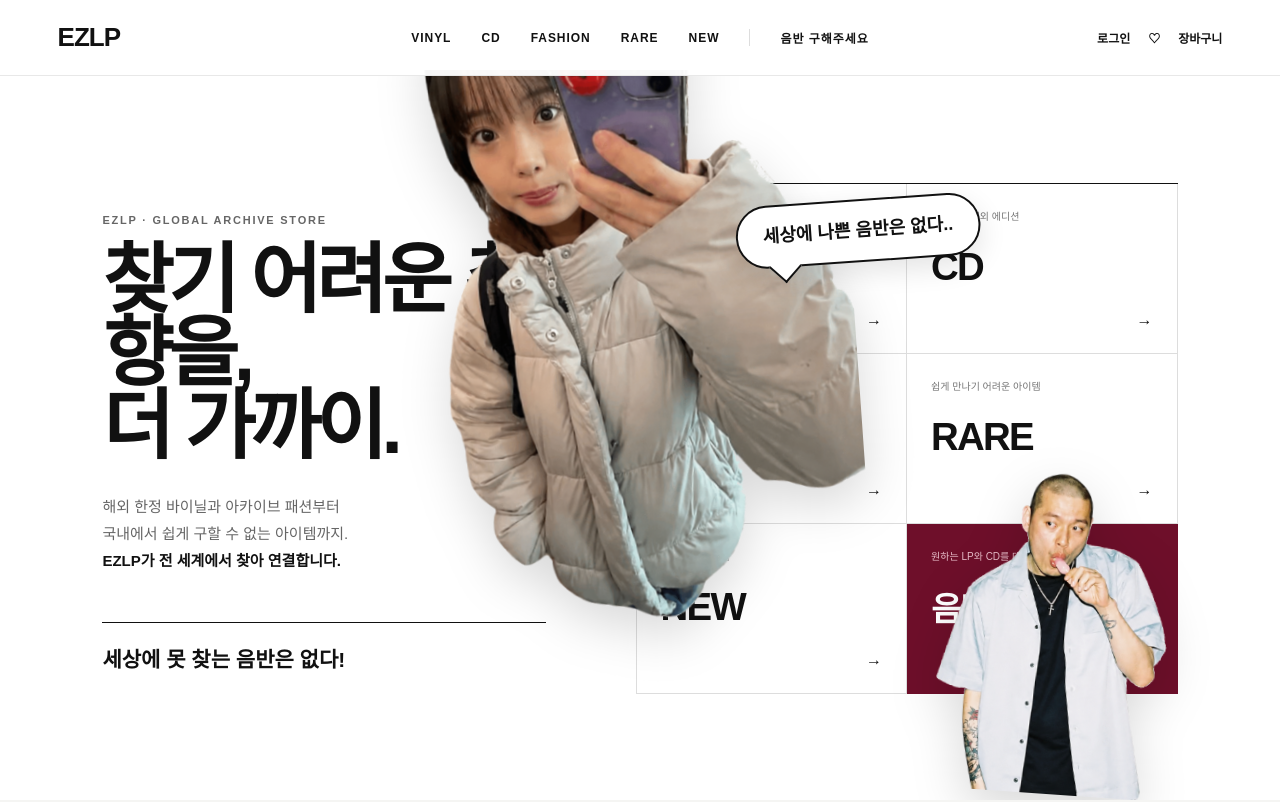
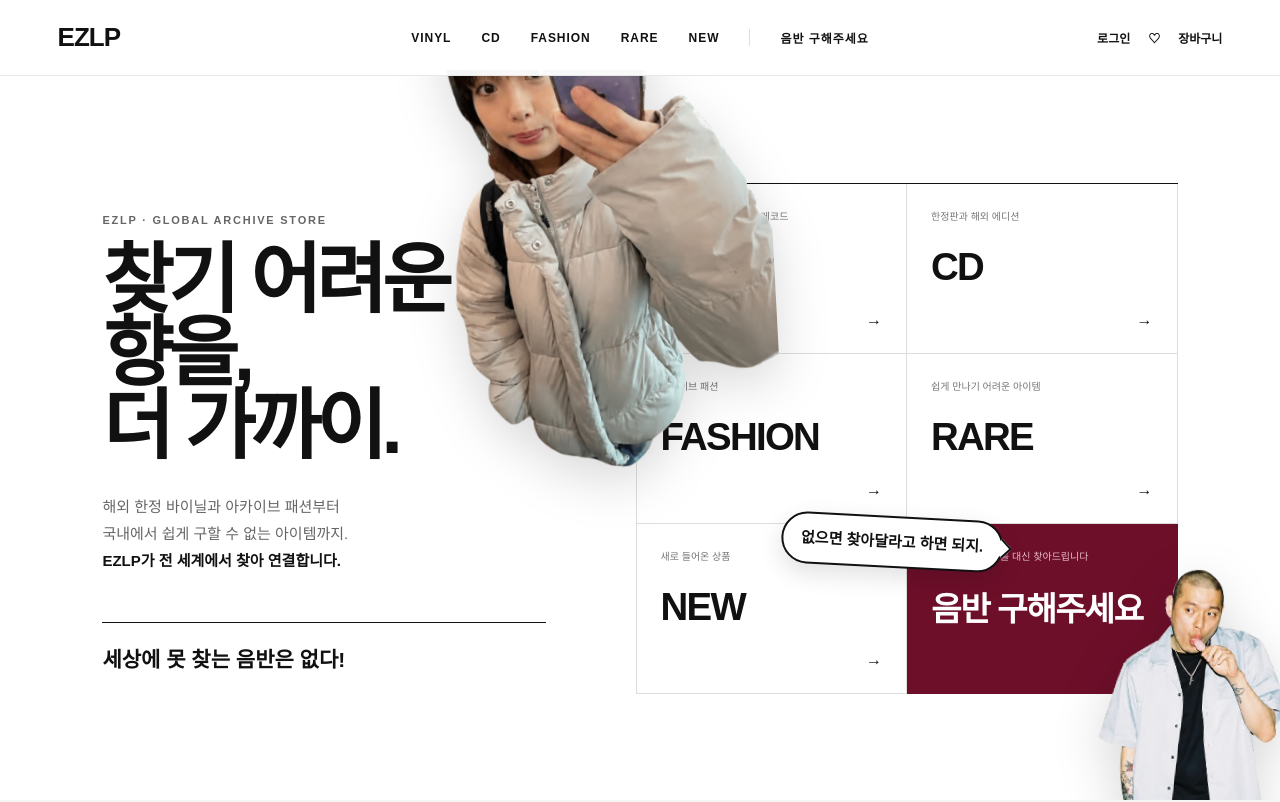
Before and after one commit to vintmopn/EZLP, a Next.js app: page / in a window 1280 px wide. Shown: the top 802 px of the page. Built offline with nearby package versions, Linux system fonts and the light colour scheme; no server answers.

Commit message:
Avoid homepage overlaps and attach bubbles

```diff
--- a/components/FunnyPeople.tsx
+++ b/components/FunnyPeople.tsx
@@ -1,6 +1,12 @@
 "use client";
 
 import { useEffect, useState } from "react";
+
+type Bubble = {
+  text: string;
+  side: "left" | "right";
+  y?: number;
+};
 
 type Person = {
   src: string;
@@ -8,115 +14,122 @@ type Person = {
   top: string;
   size: number;
   rotate: number;
+  bubble?: Bubble;
 };
 
 type Stage = {
   people: Person[];
-  bubble?: {
-    text: string;
-    left: string;
-    top: string;
-    rotate: number;
-  };
 };
 
 const stages: Stage[] = [
-  // 1 — 첫 화면
+  // 1. 첫 화면
   {
     people: [
       {
         src: "/people/01.png",
-        left: "47%",
-        top: "31%",
-        size: 500,
-        rotate: -4,
+        left: "45%",
+        top: "19%",
+        size: 390,
+        rotate: -3,
+        bubble: {
+          text: "세상에 나쁜 음반은 없다..",
+          side: "right",
+          y: 18,
+        },
       },
       {
         src: "/people/02.png",
-        left: "82%",
-        top: "72%",
-        size: 430,
-        rotate: 4,
+        left: "93%",
+        top: "82%",
+        size: 350,
+        rotate: 3,
+        bubble: {
+          text: "없으면 찾아달라고 하면 되지.",
+          side: "left",
+          y: 24,
+        },
       },
     ],
-    bubble: {
-      text: "세상에 나쁜 음반은 없다..",
-      left: "67%",
-      top: "22%",
-      rotate: -4,
-    },
   },
 
-  // 2 — 색깔로 찾아내기
+  // 2. 색깔로 찾아내기
   {
     people: [
       {
         src: "/people/03.png",
-        left: "41%",
-        top: "24%",
-        size: 500,
+        left: "39%",
+        top: "22%",
+        size: 390,
         rotate: -3,
+        bubble: {
+          text: "이 색이었는데… 무슨 앨범이더라?",
+          side: "left",
+          y: 15,
+        },
       },
       {
         src: "/people/04.png",
-        left: "41%",
-        top: "79%",
-        size: 470,
-        rotate: 4,
+        left: "35%",
+        top: "80%",
+        size: 370,
+        rotate: 3,
+        bubble: {
+          text: "색만 기억나도 찾을 수 있지.",
+          side: "right",
+          y: 30,
+        },
       },
     ],
-    bubble: {
-      text: "이 색이었는데… 무슨 앨범이더라?",
-      left: "68%",
-      top: "76%",
-      rotate: 3,
-    },
   },
 
-  // 3
+  // 3. 다음 섹션
   {
     people: [
       {
         src: "/people/05.png",
-        left: "17%",
-        top: "25%",
-        size: 430,
-        rotate: -5,
+        left: "14%",
+        top: "24%",
+        size: 370,
+        rotate: -3,
+        bubble: {
+          text: "이건 좀 탐난다.",
+          side: "right",
+          y: 20,
+        },
       },
       {
         src: "/people/06.png",
-        left: "82%",
-        top: "73%",
-        size: 440,
-        rotate: 4,
+        left: "91%",
+        top: "77%",
+        size: 350,
+        rotate: 3,
       },
     ],
   },
 
-  // 4
+  // 4. EXPLORE 근처
   {
     people: [
       {
         src: "/people/07.png",
-        left: "70%",
-        top: "32%",
-        size: 520,
+        left: "18%",
+        top: "76%",
+        size: 400,
         rotate: -3,
       },
       {
         src: "/people/08.png",
-        left: "87%",
-        top: "76%",
-        size: 470,
-        rotate: 4,
+        left: "88%",
+        top: "22%",
+        size: 370,
+        rotate: 3,
+        bubble: {
+          text: "LP도 취향대로.",
+          side: "left",
+          y: 25,
+        },
       },
     ],
-    bubble: {
-      text: "없으면 EZLP가 찾아주면 되지.",
-      left: "48%",
-      top: "67%",
-      rotate: -3,
-    },
   },
 
   // 5
@@ -124,53 +137,107 @@ const stages: Stage[] = [
     people: [
       {
         src: "/people/09.png",
-        left: "21%",
-        top: "30%",
-        size: 460,
-        rotate: -4,
+        left: "14%",
+        top: "22%",
+        size: 370,
+        rotate: -3,
+        bubble: {
+          text: "못 찾겠으면 EZLP.",
+          side: "right",
+          y: 18,
+        },
       },
       {
         src: "/people/10.png",
-        left: "77%",
-        top: "70%",
-        size: 500,
-        rotate: 4,
+        left: "90%",
+        top: "78%",
+        size: 380,
+        rotate: 3,
       },
     ],
   },
 
-  // 6 — 마지막
+  // 6. 마지막
   {
     people: [
       {
         src: "/people/11.png",
-        left: "73%",
-        top: "30%",
-        size: 470,
-        rotate: -4,
+        left: "16%",
+        top: "78%",
+        size: 370,
+        rotate: -3,
       },
       {
         src: "/people/12.png",
-        left: "27%",
-        top: "73%",
-        size: 480,
-        rotate: 4,
+        left: "87%",
+        top: "23%",
+        size: 380,
+        rotate: 3,
+        bubble: {
+          text: "결국 찾았네.",
+          side: "left",
+          y: 20,
+        },
       },
     ],
-    bubble: {
-      text: "결국 찾았네.",
-      left: "54%",
-      top: "34%",
-      rotate: 3,
-    },
   },
 ];
+
+function PersonBubble({ bubble }: { bubble: Bubble }) {
+  const right = bubble.side === "right";
+
+  return (
+    <div
+      style={{
+        position: "absolute",
+        top: bubble.y ?? 20,
+        ...(right
+          ? { left: "calc(100% + 18px)" }
+          : { right: "calc(100% + 18px)" }),
+        padding: "14px 18px",
+        background: "#fff",
+        color: "#111",
+        border: "2px solid #111",
+        borderRadius: "999px",
+        fontSize: 15,
+        fontWeight: 800,
+        lineHeight: 1.3,
+        whiteSpace: "nowrap",
+        boxShadow: "0 9px 24px rgba(0,0,0,.12)",
+      }}
+    >
+      {bubble.text}
+
+      <span
+        style={{
+          position: "absolute",
+          top: 18,
+          width: 14,
+          height: 14,
+          background: "#fff",
+          transform: "rotate(45deg)",
+          ...(right
+            ? {
+                left: -8,
+                borderLeft: "2px solid #111",
+                borderBottom: "2px solid #111",
+              }
+            : {
+                right: -8,
+                borderRight: "2px solid #111",
+                borderTop: "2px solid #111",
+              }),
+        }}
+      />
+    </div>
+  );
+}
 
 export default function FunnyPeople() {
   const [stage, setStage] = useState(0);
 
   useEffect(() => {
-    const updateStage = () => {
+    const update = () => {
       const maxScroll =
         document.documentElement.scrollHeight - window.innerHeight;
 
@@ -180,127 +247,76 @@ export default function FunnyPeople() {
       }
 
       const progress = Math.min(
-        1,
+        0.999,
         Math.max(0, window.scrollY / maxScroll)
       );
 
-      const nextStage = Math.min(
-        stages.length - 1,
-        Math.floor(progress * stages.length)
-      );
-
-      setStage(nextStage);
+      setStage(Math.floor(progress * stages.length));
     };
 
-    updateStage();
+    update();
 
-    window.addEventListener("scroll", updateStage, { passive: true });
-    window.addEventListener("resize", updateStage);
+    window.addEventListener("scroll", update, { passive: true });
+    window.addEventListener("resize", update);
 
     return () => {
-      window.removeEventListener("scroll", updateStage);
-      window.removeEventListener("resize", updateStage);
+      window.removeEventListener("scroll", update);
+      window.removeEventListener("resize", update);
     };
   }, []);
 
-  const current = stages[stage];
-
   return (
-    <>
-      <div className="ezlp-floating-people" key={stage}>
-        {current.people.map((person) => (
+    <div
+      key={stage}
+      style={{
+        position: "fixed",
+        top: 70,
+        right: 0,
+        bottom: 0,
+        left: 0,
+        zIndex: 2,
+        pointerEvents: "none",
+        overflow: "hidden",
+        animation: "ezlpFade .28s ease",
+      }}
+    >
+      {stages[stage].people.map((person) => (
+        <div
+          key={person.src}
+          style={{
+            position: "absolute",
+            top: person.top,
+            left: person.left,
+            width: person.size,
+            transform: `translate(-50%, -50%) rotate(${person.rotate}deg)`,
+          }}
+        >
           <div
-            key={person.src}
-            className="ezlp-floating-person"
             style={{
-              left: person.left,
-              top: person.top,
-              width: person.size,
-              transform: `translate(-50%, -50%) rotate(${person.rotate}deg)`,
+              position: "relative",
+              width: "100%",
+              overflow: "visible",
             }}
           >
-            <img src={person.src} alt="" />
+            <img
+              src={person.src}
+              alt=""
+              style={{
+                display: "block",
+                width: "100%",
+                height: "auto",
+                objectFit: "contain",
+                filter: "drop-shadow(0 16px 25px rgba(0,0,0,.15))",
+              }}
+            />
+
+            {person.bubble && <PersonBubble bubble={person.bubble} />}
           </div>
-        ))}
-
-        {current.bubble && (
-          <div
-            className="ezlp-floating-bubble"
-            style={{
-              left: current.bubble.left,
-              top: current.bubble.top,
-              transform: `translate(-50%, -50%) rotate(${current.bubble.rotate}deg)`,
-            }}
-          >
-            {current.bubble.text}
-            <span />
-          </div>
-        )}
-      </div>
+        </div>
+      ))}
 
       <style jsx>{`
-        .ezlp-floating-people {
-          position: fixed;
-          left: 0;
-          right: 0;
-          top: 70px;
-          bottom: 0;
-          z-index: 2;
-          pointer-events: none;
-          overflow: hidden;
-          animation: stageIn 0.4s ease both;
-        }
-
-        .ezlp-floating-person {
-          position: absolute;
-          transform-origin: center center;
-        }
-
-        .ezlp-floating-person img {
-          display: block;
-          width: 100%;
-          height: auto;
-          object-fit: contain;
-          filter: drop-shadow(
-            0 18px 25px rgba(0, 0, 0, 0.15)
-          );
-        }
-
-        .ezlp-floating-person:nth-child(1) {
-          animation: floatOne 5s ease-in-out infinite;
-        }
-
-        .ezlp-floating-person:nth-child(2) {
-          animation: floatTwo 5.8s ease-in-out infinite;
-        }
-
-        .ezlp-floating-bubble {
-          position: absolute;
-          padding: 18px 25px;
-          background: white;
-          color: #111;
-          border: 2px solid #111;
-          border-radius: 999px;
-          font-size: 18px;
-          font-weight: 900;
-          line-height: 1.3;
-          white-space: nowrap;
-          box-shadow: 0 10px 28px rgba(0, 0, 0, 0.11);
-        }
-
-        .ezlp-floating-bubble span {
-          position: absolute;
-          width: 23px;
-          height: 23px;
-          left: 34px;
-          bottom: -13px;
-          background: white;
-          border-right: 2px solid #111;
-          border-bottom: 2px solid #111;
-          transform: rotate(45deg);
-        }
-
-        @keyframes stageIn {
+        @keyframes ezlpFade {
           from {
             opacity: 0;
           }
@@ -309,50 +325,18 @@ export default function FunnyPeople() {
           }
         }
 
-        @keyframes floatOne {
-          0%,
-          100% {
-            margin-top: 0;
-          }
-          50% {
-            margin-top: -9px;
-          }
-        }
-
-        @keyframes floatTwo {
-          0%,
-          100% {
-            margin-top: 0;
-          }
-          50% {
-            margin-top: 8px;
-          }
-        }
-
-        @media (max-width: 1200px) {
-          .ezlp-floating-person {
-            width: 330px !important;
-          }
-
-          .ezlp-floating-bubble {
-            font-size: 15px;
+        @media (max-width: 1150px) {
+          div > div {
+            max-width: 300px;
           }
         }
 
         @media (max-width: 800px) {
-          .ezlp-floating-person {
-            width: 210px !important;
-          }
-
-          .ezlp-floating-person:nth-child(2) {
-            display: none;
-          }
-
-          .ezlp-floating-bubble {
+          div > div:nth-child(2) {
             display: none;
           }
         }
       `}</style>
-    </>
+    </div>
   );
 }
```
